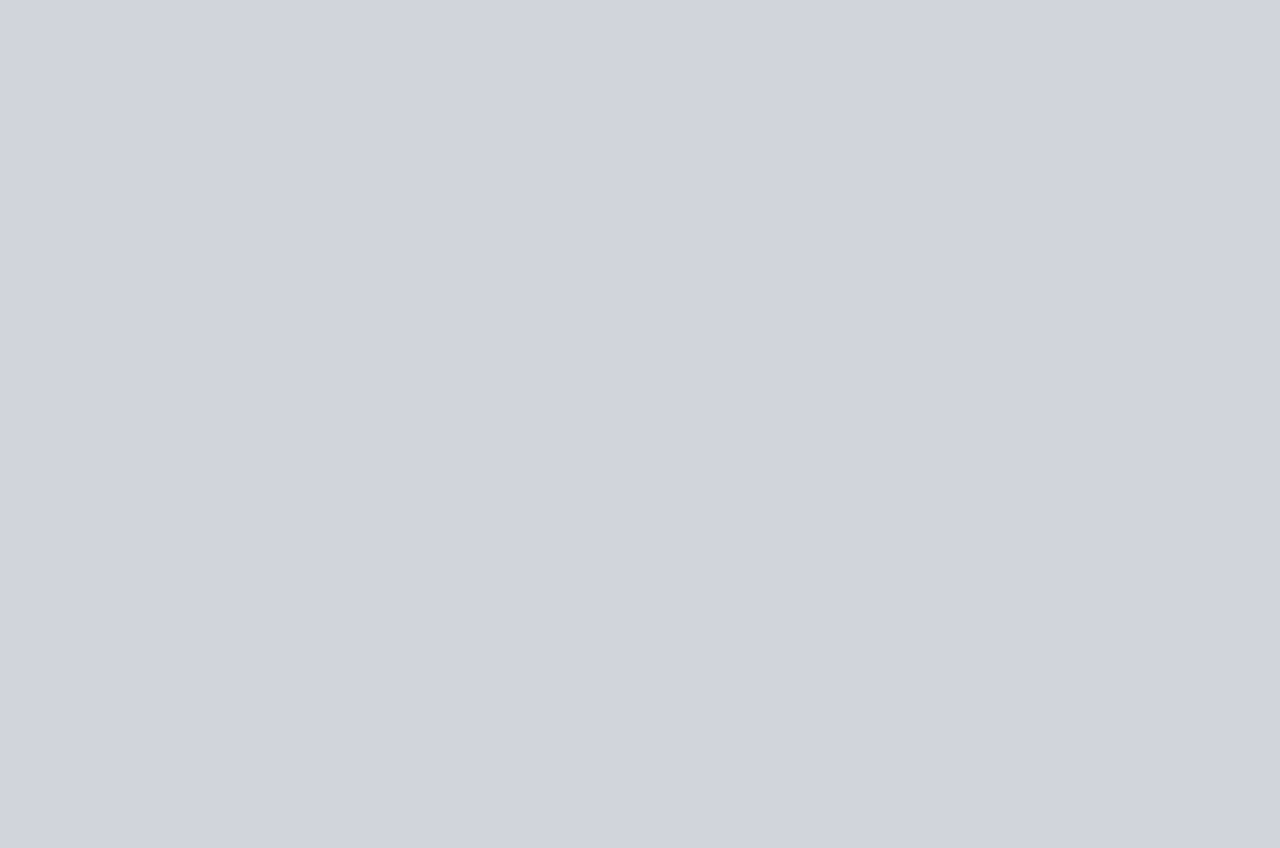
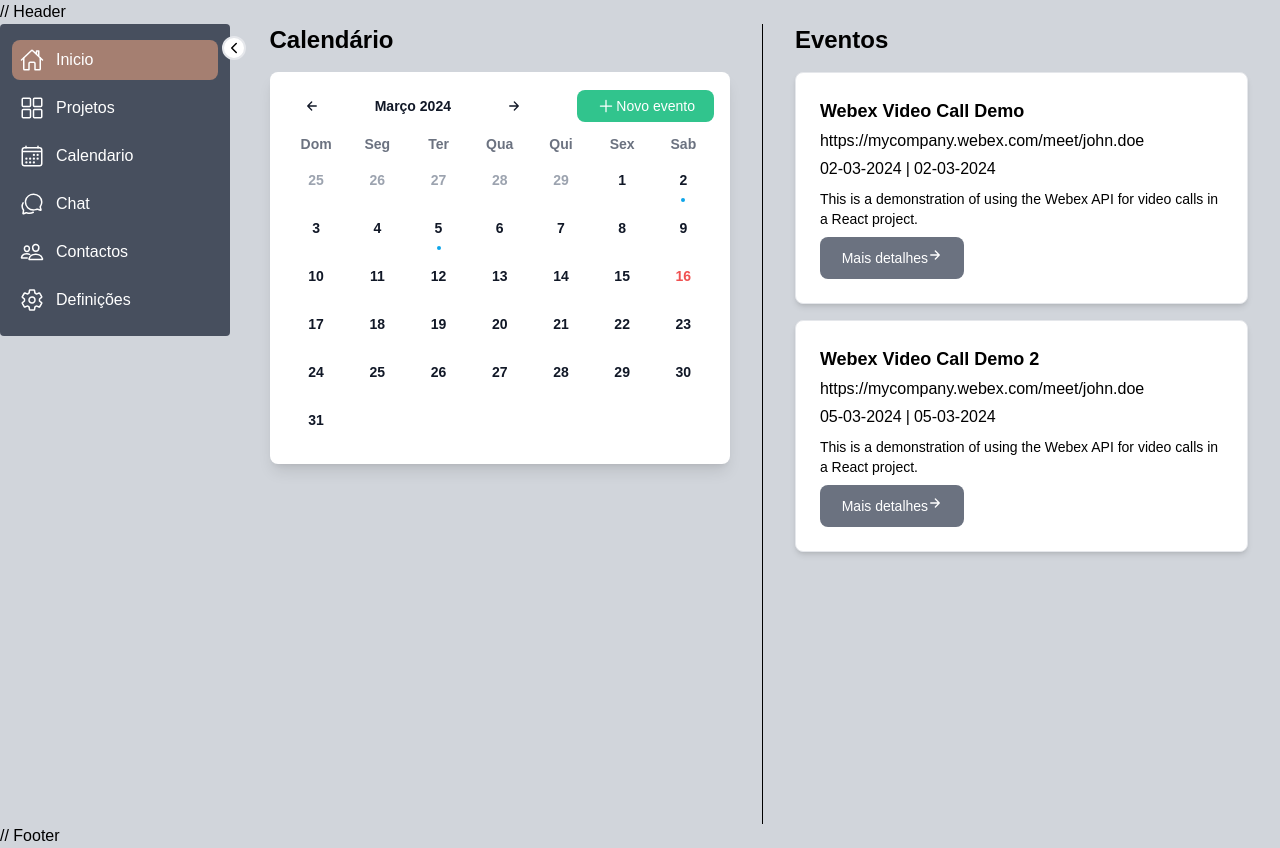
Before and after one commit to xtypercode/qlegal, a React (Vite) app: page /dashboard/calendar in a window 1280 px wide. Before the commit this address had no page. Before the commit the page ends 800 px from the top, so only its background shows below. Built offline with nearby package versions, Linux system fonts and the light colour scheme.

Commit message:
feat: create dashboard/calendar page

```diff
--- /dev/null
+++ b/src/components/events/eventCard.tsx
@@ -0,0 +1,64 @@
+import React from "react";
+import { Event } from "../../config/models/Event";
+import { format } from "date-fns";
+import pt from "date-fns/locale/pt";
+import { IoArrowForwardOutline } from "react-icons/io5";
+import { Button, Card, CustomFlowbiteTheme } from "flowbite-react";
+
+interface EventCardProps {
+	event: Event;
+}
+
+const formatDate = (date: string) => {
+	return format(new Date(date), "dd-MM-yyyy", {
+		locale: pt,
+	});
+};
+
+const truncateText = (text: string, maxLength: number) => {
+	return text.length > maxLength
+		? text.substring(0, maxLength) + "..."
+		: text;
+};
+
+const customCardTheme: CustomFlowbiteTheme["card"] = {
+	root: {
+		base: "flex rounded-lg border border-gray-200 bg-white shadow-md dark:border-gray-700 dark:bg-gray-800",
+		children: "flex h-full flex-col justify-center gap-1 p-6 w-full",
+	},
+};
+
+const EventCard: React.FC<EventCardProps> = ({ event }) => {
+	const startDate = formatDate(event.startDatetime);
+	const endDate = formatDate(event.endDatetime);
+	const locationOrLink = truncateText(event.locationOrLink, 28);
+
+	return (
+		<Card key={event.id} theme={customCardTheme}>
+			<h3 className="text-lg font-bold">{event.title}</h3>
+
+			<span className="md:hidden">
+				<a href={event.locationOrLink}>{locationOrLink}</a>
+			</span>
+
+			<span className="hidden md:block">
+				<a href={event.locationOrLink}>{event.locationOrLink}</a>
+			</span>
+
+			<p className="flex items-center gap-1">
+				<span>{startDate}</span>|<span>{endDate}</span>
+			</p>
+
+			<p className="my-1 line-clamp-3 overflow-hidden text-ellipsis text-sm">
+				{event.description}
+			</p>
+
+			<Button className="w-36 bg-gray-500">
+				<span>Mais detalhes</span>
+				<IoArrowForwardOutline />
+			</Button>
+		</Card>
+	);
+};
+
+export default EventCard;
--- /dev/null
+++ b/src/views/dashboard/calendar/index.tsx
@@ -0,0 +1,32 @@
+import EventCard from "../../../components/events/eventCard";
+import CalendarContainer from "../../../containers/calendarContainer";
+import { events } from "../../../data/events";
+import SidebarLayout from "../../../layouts/sidebar";
+
+const CalendarPage = () => {
+	return (
+		<SidebarLayout>
+			<main className="container flex justify-between h-full flex-col lg:gap-8 lg:flex-row px-4">
+				<section className="w-full">
+					<h2 className="mb-4 text-2xl font-bold">Calendário</h2>
+
+					<CalendarContainer />
+				</section>
+
+				<div className="hidden h-svh w-0.5 self-stretch bg-black lg:inline-block"></div>
+
+				<section className="w-full mt-4 lg:mt-0 lg:pr-4">
+					<h2 className="mb-4 text-2xl font-bold">Eventos</h2>
+
+					<div className="flex flex-col gap-4">
+						{events.map((event) => (
+							<EventCard key={event.id} event={event} />
+						))}
+					</div>
+				</section>
+			</main>
+		</SidebarLayout>
+	);
+};
+
+export default CalendarPage;
--- a/src/views/dashboard/routes.tsx
+++ b/src/views/dashboard/routes.tsx
@@ -1,5 +1,6 @@
 import DashboardPage from ".";
 import { RouteType } from "../../config/types";
+import CalendarPage from "./calendar";
 
 // Todas as rotas dessa categoria *WEB* são type:public
 
@@ -10,6 +11,12 @@
 		element: <DashboardPage />, // O componente da view
 		type: "private",
 	},
+	{
+		label: "",
+		path: "/dashboard/calendar",
+		element: <CalendarPage />, // O componente da view
+		type: "private",
+	},
 ];
 
 export const PrivateRoutes = Routes;
```
